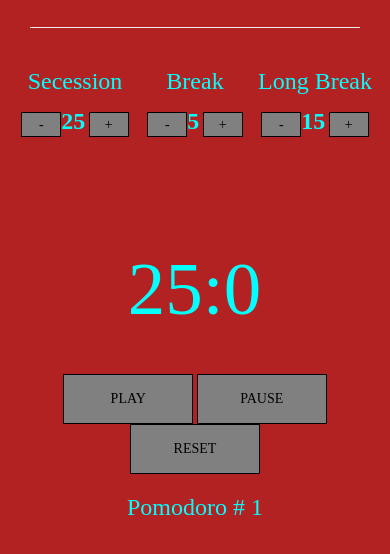
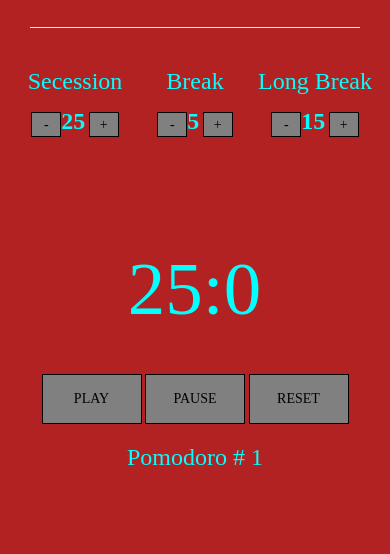
Before and after one commit to Suryanarayanamurthy/pomodoro, a website: page Ionic Android/pomodoro/www/index.html in a window 390 px wide. Shown: the part 142-696 px from the top of the page. Drawn offline with nearby package versions, Linux system fonts and the light colour scheme; some packages are replaced by stand-ins of ours.

Commit message:
version 2
reduced the button width for mobile screen

```diff
--- a/Ionic Android/pomodoro/www/css/pomodoro.css
+++ b/Ionic Android/pomodoro/www/css/pomodoro.css
@@ -5,46 +5,6 @@
     font-family: Droid Sans;
 }
 
-/*
-.container-fluid {
-
-    margin: 10px 15px 10px 15px;
-    height: 500px;
-}
-*/
-
-/*
-h1 {
-    font-family: 'Droid Sans';
-    font-size: 24px;
-    font-style: normal;
-    font-variant: normal;
-    font-weight: 500;
-    line-height: 26.4px;
-    text-align: center;
-}
-*/
-
-/*
-.row {
-    font-family: 'Droid Sans';
-    font-size: 24px;
-    font-style: normal;
-    font-variant: normal;
-    font-weight: 500;
-    line-height: 26.4px;
-    text-align: center;
-}
-*/
-
-/*
-h3 {
-    font-family: 'Droid Sans';
-    font-size: 24px;
-    text-align: center;
-    line-height: 15.4px;
-}
-*/
 
 h3, span, b {
     color: aqua;
@@ -129,7 +89,7 @@
 }
 
 #break button {
-    width: 40px;
+    width: 30px;
     height: 25px;
     text-align: center;
     text-decoration: none;
@@ -139,7 +99,7 @@
 }
 
 #session button {
-    width: 40px;
+    width: 30px;
     height: 25px;
     text-align: center;
     text-decoration: none;
@@ -151,28 +111,11 @@
 
 #options button {
     text-align: center;
-    width: 130px;
+    width: 100px;
     height: 50px;
     background-color: grey;
 }
 
-/*
-#break,
-#session {
-    width: 130px;
-    height: 100px;
-    float: left;
-}
-
-#customise {
-    margin-left: 100px;
-}
-
-span {
-    font-size: 25px;
-    padding: 10px 8px 10px 8px;
-}
-*/
 
 .center {
     margin: auto;
```
Also changed, not shown: Ionic Android/pomodoro/www/index.html (+4 -0 lines).
